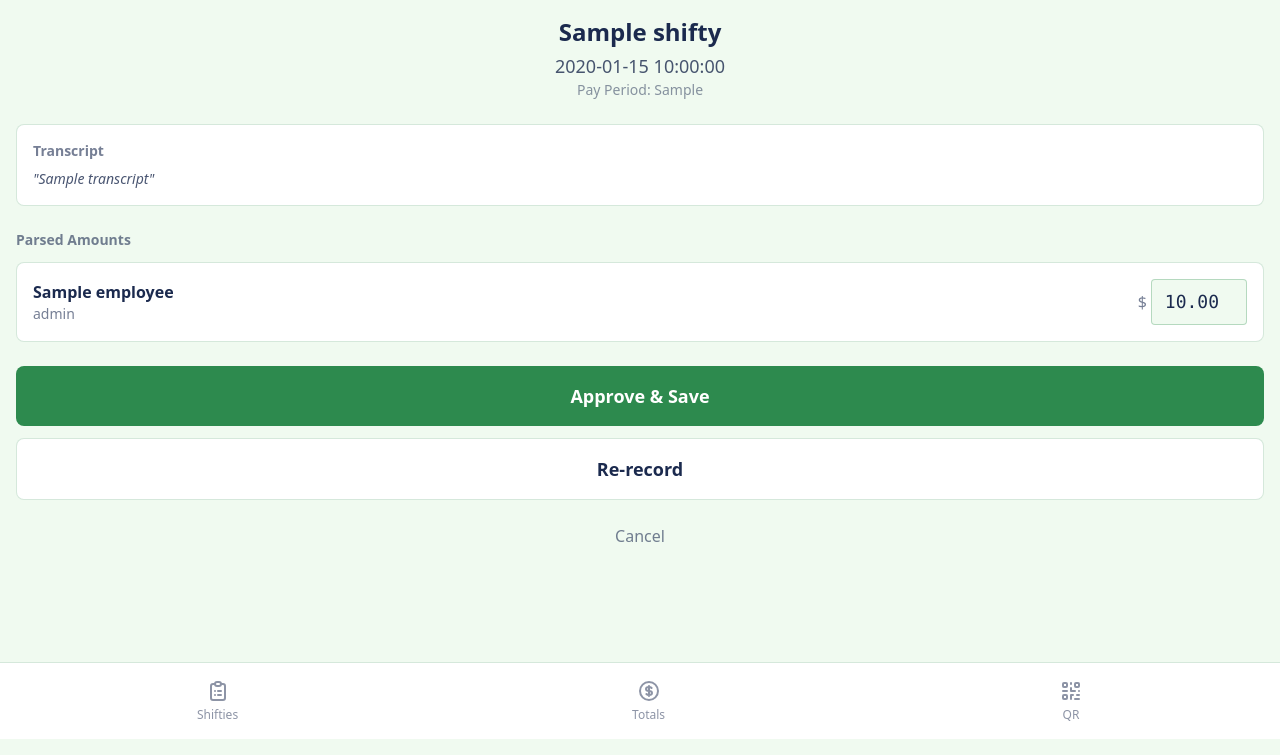
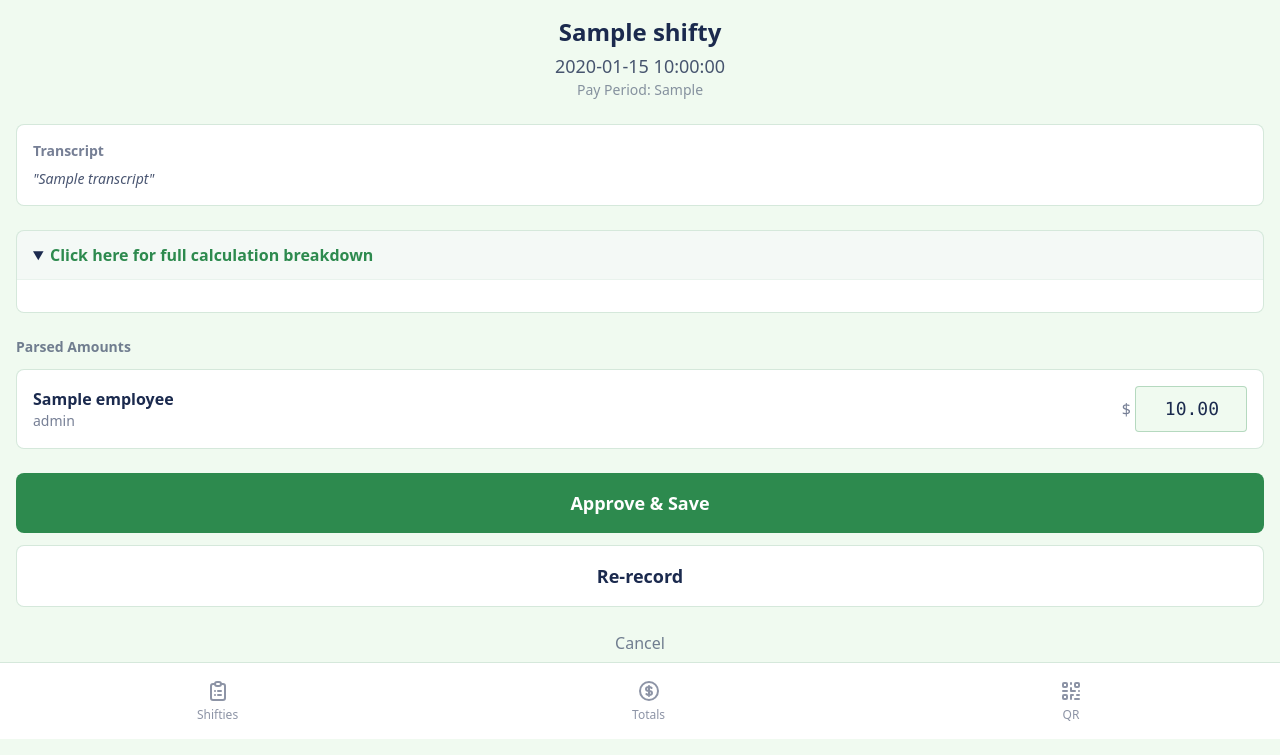
Before and after one commit to jflaig13/mise-core, a FastAPI app: template mise_app/templates/approve.html in a window 1280 px wide. Shown: the part 61-816 px from the top of the page. Run offline with FastAPI, Linux system fonts and the light colour scheme; the template is opened without the code that fills it: most values are stand-ins (such as "Sample title", 1, 10 or a date in 2020); some libraries are stand-ins or nearby versions.

Commit message:
Update approval page calculation breakdown text
- Changed 'Show Calculations' to 'Click here for full calculation breakdown'
- Made text color mise-green to match brand
- Removed subtitle for cleaner UI

```diff
--- a/mise_app/templates/approve.html
+++ b/mise_app/templates/approve.html
@@ -16,6 +16,41 @@
         <h2 class="text-sm font-semibold text-mise-navy/60 mb-2">Transcript</h2>
         <p class="text-sm text-mise-navy/80 italic">"{{ transcript }}"</p>
     </div>
+
+    <!-- Calculation Logic (collapsible, expanded by default) -->
+    {% if detail_blocks %}
+    <div class="mb-6">
+        <details open class="bg-white border border-mise-green/20 rounded-lg overflow-hidden">
+            <summary class="px-4 py-3 bg-mise-green/5 cursor-pointer hover:bg-mise-green/10 transition-colors">
+                <span class="font-semibold text-mise-green">Click here for full calculation breakdown</span>
+            </summary>
+            <div class="p-4 border-t border-mise-green/10">
+                {% for block in detail_blocks %}
+                {% if block|length >= 2 %}
+                <div class="{% if not loop.first %}mt-4 pt-4 border-t border-mise-green/10{% endif %}">
+                    <!-- Block header (e.g., "Thu Jan 9 — PM (tip pool)") -->
+                    <h3 class="text-sm font-semibold text-mise-green mb-2">{{ block[0] }}</h3>
+
+                    <!-- Calculation lines -->
+                    <div class="font-mono text-sm space-y-1 bg-mise-cream/50 rounded p-3">
+                        {% for line in block[1] %}
+                        {% set line_lower = line|lower %}
+                        {% set is_tipout = 'tipout' in line_lower %}
+                        {% set is_subtraction = ' - ' in line and '$' in line and 'after' in line_lower %}
+                        {% set is_final_amount = ':' in line and '$' in line and not '=' in line %}
+                        {% set is_support_staff = '(utility)' in line_lower or '(busser)' in line_lower or '(expo)' in line_lower or '(host)' in line_lower %}
+                        <div class="{% if is_tipout %}text-red-600{% elif is_subtraction %}text-red-600{% elif is_final_amount and not is_support_staff %}text-green-700 font-medium{% elif is_support_staff %}text-amber-600{% else %}text-mise-navy/80{% endif %}">
+                            {{ line }}
+                        </div>
+                        {% endfor %}
+                    </div>
+                </div>
+                {% endif %}
+                {% endfor %}
+            </div>
+        </details>
+    </div>
+    {% endif %}
 
     <!-- Parsed Data -->
     <form action="/payroll/period/{{ period.id }}/approve/{{ shifty_code }}/confirm" method="POST">
@@ -36,7 +71,7 @@
                                name="amount_{{ row.id or loop.index }}"
                                value="{{ '%.2f'|format(row.Amount or row.amount or 0) }}"
                                step="0.01"
-                               class="w-24 bg-mise-cream border border-mise-green/30 rounded px-3 py-2 text-right text-lg font-mono
+                               class="w-28 bg-mise-cream border border-mise-green/30 rounded px-3 py-2 text-right text-lg font-mono
                                       focus:border-mise-green focus:outline-none">
                     </div>
                 </div>
@@ -68,6 +103,11 @@
                class="block w-full py-3 text-mise-navy/60 hover:text-mise-navy text-center transition-colors">
                 Cancel
             </a>
+
+            <a href="/payroll/period/{{ period.id }}/reset/{{ shifty_code }}"
+               class="block w-full py-2 text-mise-navy/40 hover:text-mise-red text-sm text-center transition-colors">
+                Reset This Shift
+            </a>
         </div>
     </form>
 </div>
```
